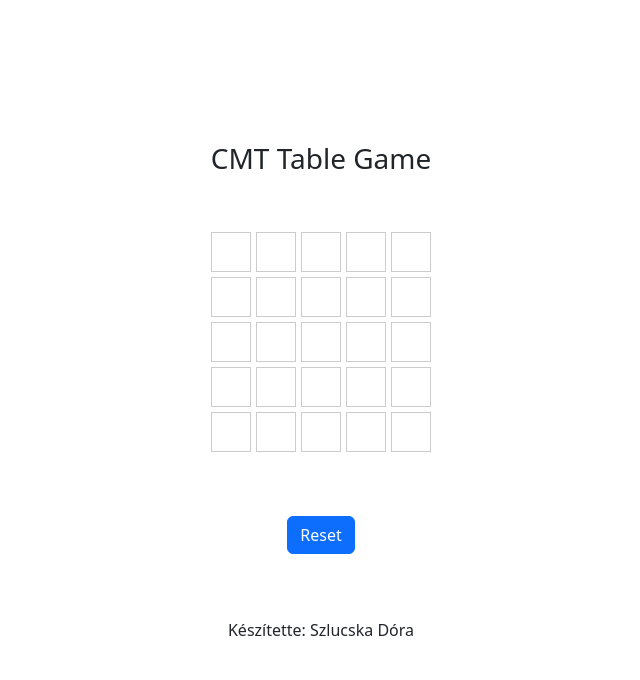
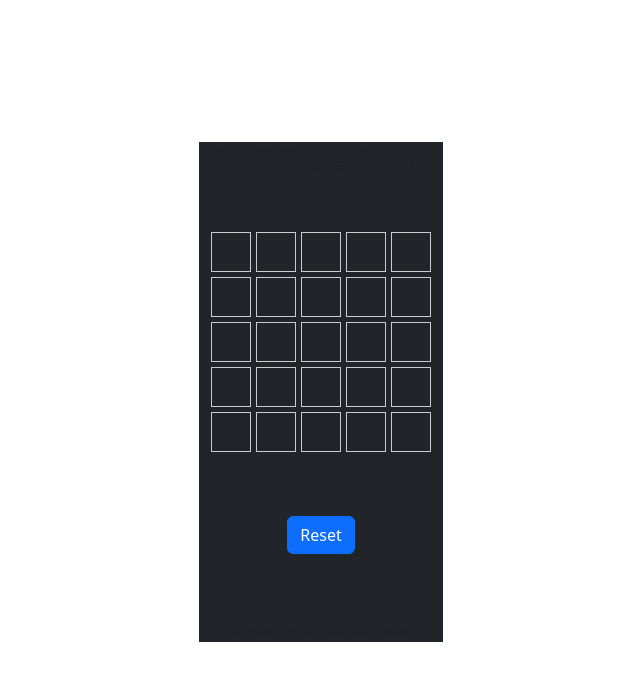
Before and after one commit to szludora/CMT-Table, a React (Vite) app in the folder cmtTest/: page / in a window 1280 px wide. Shown: the top 680 px of the page, without its empty margins (319-959 px from the left). Built offline with nearby package versions, Linux system fonts and the light colour scheme.

Commit message:
adding themecontext

```diff
--- /dev/null
+++ b/cmtTest/contexts/ThemeContext.jsx
@@ -0,0 +1,29 @@
+import { createContext, useContext, useState } from "react";
+
+const ThemeContext = createContext();
+
+export const ThemeProvider = ({ children }) => {
+  const [isDarkTheme, setDarkTheme] = useState(true);
+
+  const darkTheme = {
+    backgroundColor: isDarkTheme ? "black" : "white",
+    color: isDarkTheme ? "white" : "black",
+    height: "30vh",
+    bg: isDarkTheme ? "bg-dark" : "bg-light",
+  };
+
+  function toggleTheme() {
+    console.log("Toggle theme");
+    setDarkTheme((prevIsDarkTheme) => !prevIsDarkTheme);
+  }
+
+  return (
+    <ThemeContext.Provider value={{ toggleTheme, darkTheme, isDarkTheme }}>
+      {children}
+    </ThemeContext.Provider>
+  );
+};
+
+export default function useThemeContext() {
+  return useContext(ThemeContext);
+}
--- a/cmtTest/src/App.jsx
+++ b/cmtTest/src/App.jsx
@@ -1,9 +1,11 @@
 import "./App.css";
+import Container from "react-bootstrap/Container";
 import Button from "react-bootstrap/Button";
 import CMTTable from "../components/CMTTable";
 import CMTModel from "../models/CMTModel";
 import { useEffect } from "react";
 import { useState } from "react";
+import useThemeContext from "../contexts/ThemeContext";
 
 function App() {
   const CMT = new CMTModel();
@@ -12,8 +14,9 @@ function App() {
   const [fields, setFields] = useState(Array(25).fill(0));
   const [counter, setCounter] = useState(1);
 
-  useEffect(() => {
-  }, [fields, counter]);
+  const { darkTheme } = useThemeContext();
+
+  useEffect(() => {}, [fields, counter]);
 
   const reset = () => {
     setCounter(1);
@@ -25,6 +28,7 @@ function App() {
 
   return (
     <>
+      <Container fluid className={`full-width ${darkTheme.bg}`}>
         <h3 style={{ marginBottom: "2em" }}>CMT Table Game</h3>
         <CMTTable
           fields={fields}
@@ -33,10 +37,15 @@ function App() {
           counter={counter}
           countMatchingLines={CMT.countMatchingLines}
         ></CMTTable>
-      <Button onClick={reset} variant="primary" style={{ marginBottom: "4em" }}>
+        <Button
+          onClick={reset}
+          variant="primary"
+          style={{ marginBottom: "4em" }}
+        >
           Reset
         </Button>
-      <p>Készítette: Szlucska Dóra</p>
+        <p>Made by: Dóra Szlucska</p>
+      </Container>
     </>
   );
 }
--- a/cmtTest/src/main.jsx
+++ b/cmtTest/src/main.jsx
@@ -1,11 +1,14 @@
-import { StrictMode } from 'react'
-import { createRoot } from 'react-dom/client'
-import 'bootstrap/dist/css/bootstrap.min.css'
-import './index.css'
-import App from './App.jsx'
+import { StrictMode } from "react";
+import { createRoot } from "react-dom/client";
+import "bootstrap/dist/css/bootstrap.min.css";
+import "./index.css";
+import App from "./App.jsx";
+import { ThemeProvider } from "../contexts/ThemeContext";
 
-createRoot(document.getElementById('root')).render(
+createRoot(document.getElementById("root")).render(
   <StrictMode>
-    <App />
-  </StrictMode>,
-)
+    <ThemeProvider>
+      <App />
+    </ThemeProvider>
+  </StrictMode>
+);
```
Lines whose indentation alone changed are shown as unchanged.
